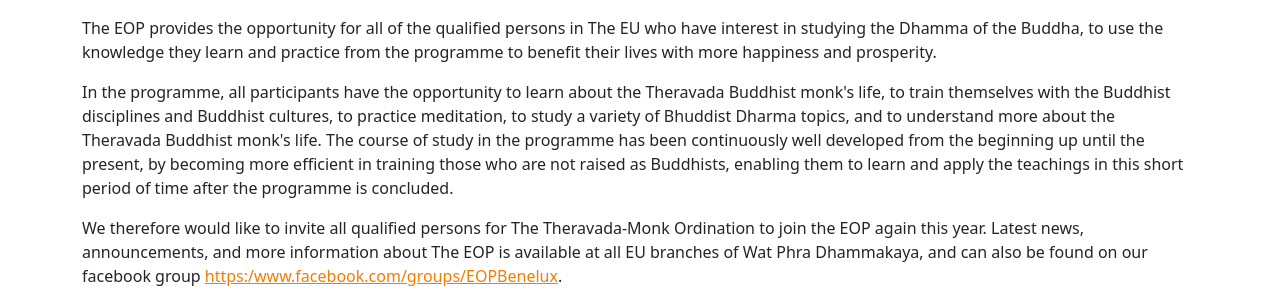
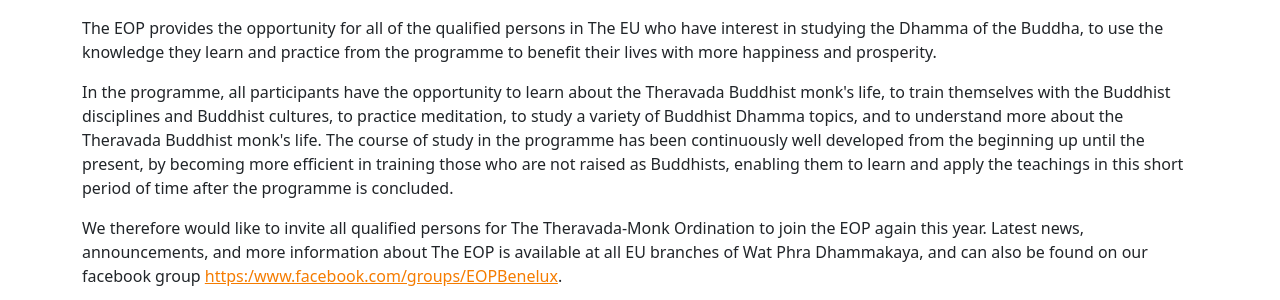
Before and after one commit to spicalous/eop-website, a Jekyll site: the page built from about/index.html, in a window 1280 px wide. Shown: the part 452-752 px from the top of the page. Built offline with Jekyll 4.4.1, drawn with Linux system fonts in a browser that asks for light colours.

Commit message:
Amend typo

```diff
--- a/about/index.html
+++ b/about/index.html
@@ -31,7 +31,7 @@ schedule_table:
   <p>
     In the programme, all participants have the opportunity to learn about the Theravada Buddhist monk's life, to train
     themselves with the Buddhist disciplines and Buddhist cultures, to practice meditation, to study a variety of
-    Bhuddist Dharma topics, and to understand more about the Theravada Buddhist monk's life. The course of study in the
+    Buddhist Dhamma topics, and to understand more about the Theravada Buddhist monk's life. The course of study in the
     programme has been continuously well developed from the beginning up until the present, by becoming more efficient
     in training those who are not raised as Buddhists, enabling them to learn and apply the teachings in this short
     period of time after the programme is concluded.
```
